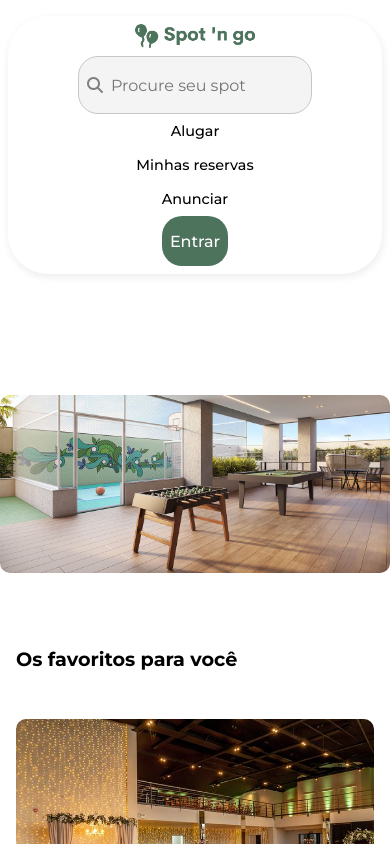
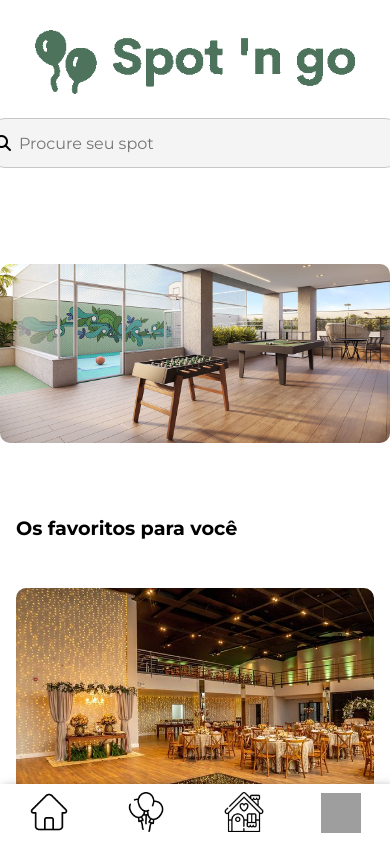
Before and after one commit to Hackathon-spotngo-2024/HackathonIFC2024-frontend, a Vue app: page / in a window 390 px wide. Shown: the top 844 px of the page. Built offline with nearby package versions, Linux system fonts and the light colour scheme; grey boxes are pictures that could not be loaded.

Commit message:
feat #17: fazendo responsividade reativa para mudar a navbar.

```diff
--- a/src/App.vue
+++ b/src/App.vue
@@ -1,26 +1,28 @@
 <script setup>
-import { ref } from 'vue';
-import BannerComponent from './components/BannerComponent.vue';
-import CadastroComponent from './components/CadastroComponent.vue';
-import NavbarComponent from './components/NavbarComponent.vue';
-import NavbarMobileComponent from './components/NavbarMobileComponent.vue';
+import { ref, onMounted } from 'vue'
+import NavbarComponent from './components/NavbarComponent.vue'
+import NavbarMobileComponent from './components/NavbarMobileComponent.vue'
+import { useNavbar } from '@/stores/dadosNavbar'
 
+const navbarStore = useNavbar()
 const modal = ref(false)
 
+function openModal() {
+    modal.value = true
+}
 
-function openModal() {
- modal.value = true
-}
+// Chama trocarNavbar
+onMounted(() => {
+    navbarStore.trocarNavbar() // Verifica o tamanho inicial da tela
+})
 </script>
 
 <template>
-  <NavbarComponent @openModal="openModal()"/>
+  <!-- Alterna entre Navbar normal e mobile conforme o tamanho da tela -->
+  <component :is="navbarStore.isTelaPequena ? NavbarMobileComponent : NavbarComponent" @openModal="openModal"/>
   <router-view></router-view>
-  <NavbarMobileComponent />
- </template>
+</template>
 
+<style scoped>
 
- <style scoped>
-
-
- </style>
+</style>
--- a/src/components/NavbarMobileComponent.vue
+++ b/src/components/NavbarMobileComponent.vue
@@ -1,22 +1,76 @@
 <script setup></script>
 
 <template>
+  <div class="topo">
+    <div class="imgTopo">
+      <img class="img" src="../assets/logo.png" alt="" />
+    </div>
+    <div class="search-bar">
+      <i class="fa fa-search"></i>
+      <input type="text" placeholder="Procure seu spot" class="search-input" />
+    </div>
+  </div>
   <div class="nav-container">
-        <router-link to="/" class="home-link"><img class="logo-img" src="../assets/home-icon.png" alt="" /></router-link>
-        <router-link to="/Reservas" id="Reservas-link" class="nav-link"><img src="../assets/minhas-reservas-ison.png" alt=""></router-link>
-        <router-link to="/anunciar" id="anunciar-link" class="nav-link"><img src="../assets/anunciar-icon.png" alt=""></router-link>
-        <button class="entrar-link" @click="modal"><img src="../assets/usuario.png" alt=""></button>
+    <router-link to="/" class="home-link"
+      ><img class="logo-img" src="../assets/home-icon.png" alt=""
+    /></router-link>
+    <router-link to="/Reservas" id="Reservas-link" class="nav-link"
+      ><img src="../assets/minhas-reservas-ison.png" alt=""
+    /></router-link>
+    <router-link to="/anunciar" id="anunciar-link" class="nav-link"
+      ><img src="../assets/anunciar-icon.png" alt=""
+    /></router-link>
+    <button class="entrar-link" @click="modal"><img src="../assets/usuario.png" alt="" /></button>
   </div>
 </template>
 
 <style scoped>
+.topo {
+  display: flex;
+  flex-direction: column;
+  align-items: center;
+  margin-top: 30px;
+}
+
+.imgTopo {
+  text-align: center;
+}
+
+.img {
+  width: 20rem;
+  height: 4rem;
+}
+
+.search-bar {
+  width: 25rem;
+  height: 2rem;
+  border: 1px solid var(--search-bar-border);
+  border-radius: 20px;
+  padding: 0.5rem;
+  display: flex;
+  align-items: center;
+  background-color: var(--search-bar-fill);
+  margin-top: 20px;
+}
+
+.search-input {
+  border: none;
+  outline: none;
+  font-size: 1rem;
+  background-color: var(--search-bar-fill);
+  margin-left: 0.5rem;
+}
+
 .nav-container {
   display: flex;
   justify-content: space-around;
   align-items: center;
   width: 100%;
   height: 60px;
-        background-color: rgba(0, 0, 0, 0);
+  position: fixed;
+  bottom: 0;
+  background-color: white;
+  box-shadow: 4px 4px 10px 0 rgba(0, 0, 0, 0.5); /* Sombra */
 }
 .nav-container img {
   width: 40px;
@@ -29,7 +83,8 @@
 }
 
 @media (max-width: 380px) {
-        .nav-container button, .nav-container img {
+  .nav-container button,
+  .nav-container img {
     width: 30px;
     height: 30px;
     background: 0;
--- /dev/null
+++ b/src/stores/dadosNavbar.js
@@ -0,0 +1,26 @@
+// src/stores/dadosNavbar.js
+import { defineStore } from 'pinia'
+import { ref, onMounted, onUnmounted } from 'vue'
+
+export const useNavbar = defineStore('navbar', () => {
+    const isTelaPequena = ref(false)
+
+    // Função que muda a nav dependendo do tamanho da tela
+    function trocarNavbar() {
+        isTelaPequena.value = window.innerWidth <= 600
+    }
+
+    onMounted(() => {
+        trocarNavbar() // Verifica o tamanho da tela inicial
+        window.addEventListener('resize', trocarNavbar)
+    })
+
+    onUnmounted(() => {
+        window.removeEventListener('resize', trocarNavbar) // Removve quando desmonta o componente
+    })
+
+    return {
+        isTelaPequena,
+        trocarNavbar,
+    }
+})
```
Lines whose indentation alone changed are shown as unchanged.
